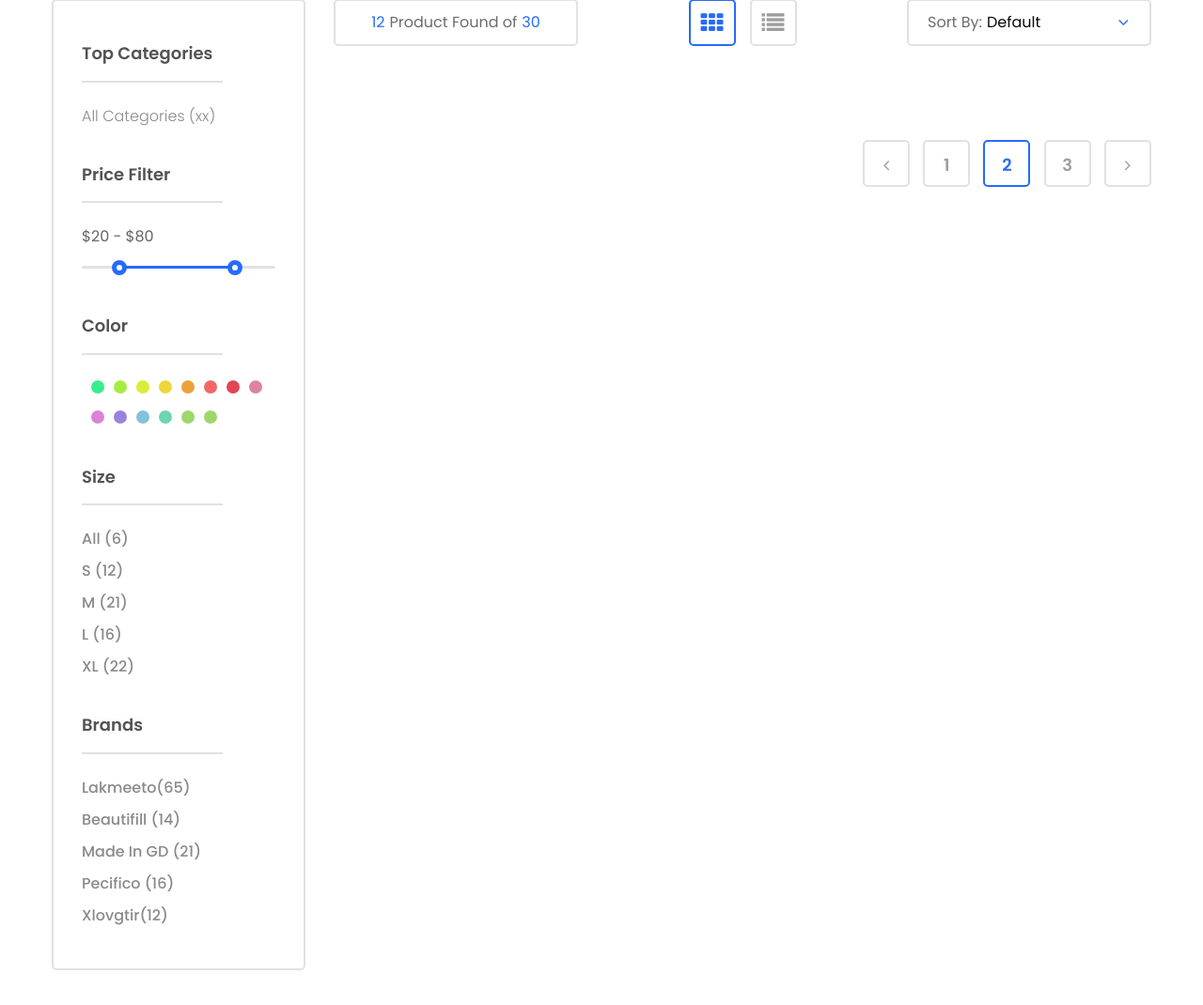
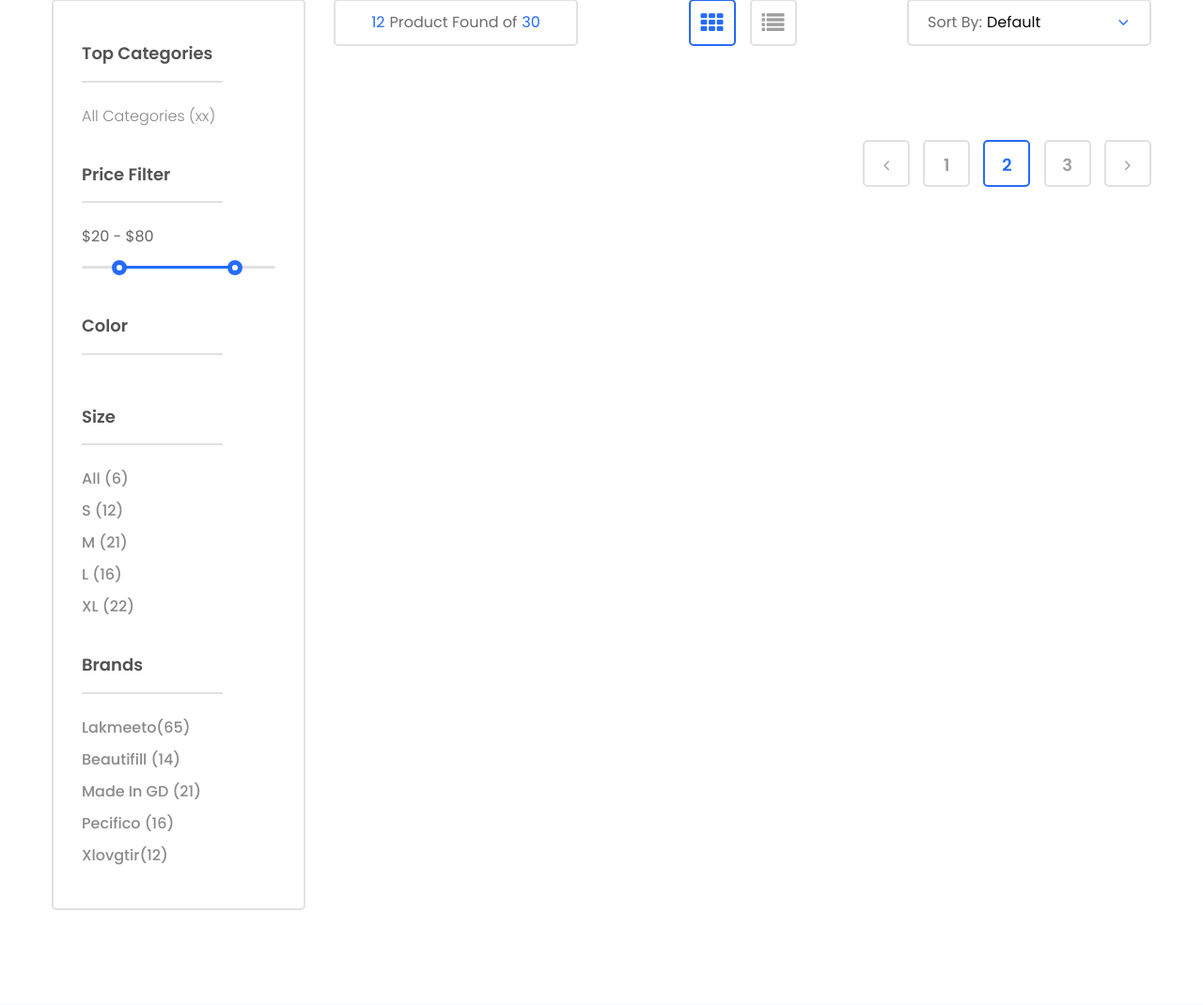
Before and after one commit to gurnitha/django-ytb-codingEx-electronic-shopping-system, a Django app: page /store/product-list in a window 1280 px wide. Shown: the part 700-1770 px from the top of the page at 94% size. Run offline with Django 3.2, Linux system fonts and the light colour scheme; data that the repository does not hold is empty; some libraries are stand-ins or nearby versions; some web fonts are replaced.

Commit message:
10.6 Retrieving and displaying Color on sidebar of the product-list page

```diff
--- a/apps/store/views.py
+++ b/apps/store/views.py
@@ -8,7 +8,7 @@
 	Product,
 	Category,
 	FilterPrice,
-	)
+	Color,)
 
 # Create your views here.
 
@@ -25,9 +25,13 @@
 	# FilterPrice
 	filter_prices = FilterPrice.objects.all()
 
+	# Color
+	colors = Color.objects.all()
+
 	context = {
 		'product_list_objects': product_list,
 		'category_objects': categories,
 		'filter_price_objects': filter_prices,
+		'color_objects':colors,
 	}
 	return render(request, 'store/product-list.html', context)
--- a/templates/store/product-list.html
+++ b/templates/store/product-list.html
@@ -206,20 +206,9 @@
                                 <h4 class="sidebar-title">Color</h4>
                                 <div class="sidebar-widget-color">
                                     <ul class="d-flex flex-wrap">
-                                        <li><a href="#" class="color-1"></a></li>
-                                        <li><a href="#" class="color-2"></a></li>
-                                        <li><a href="#" class="color-3"></a></li>
-                                        <li><a href="#" class="color-4"></a></li>
-                                        <li><a href="#" class="color-5"></a></li>
-                                        <li><a href="#" class="color-6"></a></li>
-                                        <li><a href="#" class="color-7"></a></li>
-                                        <li><a href="#" class="color-8"></a></li>
-                                        <li><a href="#" class="color-9"></a></li>
-                                        <li><a href="#" class="color-10"></a></li>
-                                        <li><a href="#" class="color-11"></a></li>
-                                        <li><a href="#" class="color-12"></a></li>
-                                        <li><a href="#" class="color-13"></a></li>
-                                        <li><a href="#" class="color-14"></a></li>
+                                    	{% for color_object in color_objects %}
+                                        <li><a href="#" style="background-color: {{color_object.code}};"></a></li>
+                                    	{% endfor %}
                                     </ul>
                                 </div>
                             </div>
```
Also changed, not shown: README.md.
